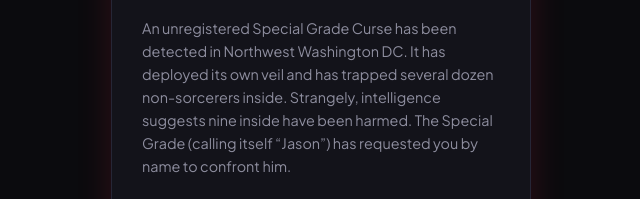
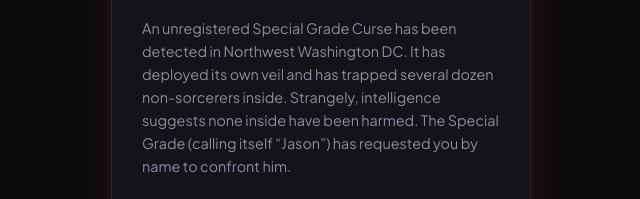
Before and after one commit to jasonpierce11/date-invite, a plain HTML site: page index.html in a window 1280 px wide. Shown: the part 192-391 px from the top of the page, 319-959 px from the left. Drawn offline with Linux system fonts and the light colour scheme.

Commit message:
Update briefing text about Special Grade Curse

```diff
--- a/index.html
+++ b/index.html
@@ -214,7 +214,7 @@
         <h1>SPECIAL GRADE REQUEST</h1>
 
         <p class="briefing">
-            An unregistered Special Grade Curse has been detected in Northwest Washington DC. It has deployed its own veil and has trapped several dozen non-sorcerers inside. Strangely, intelligence suggests nine inside have been harmed. The Special Grade (calling itself “Jason”) has requested you by name to confront him.
+            An unregistered Special Grade Curse has been detected in Northwest Washington DC. It has deployed its own veil and has trapped several dozen non-sorcerers inside. Strangely, intelligence suggests none inside have been harmed. The Special Grade (calling itself “Jason”) has requested you by name to confront him.
         </p>
 
         <div class="details">
```
